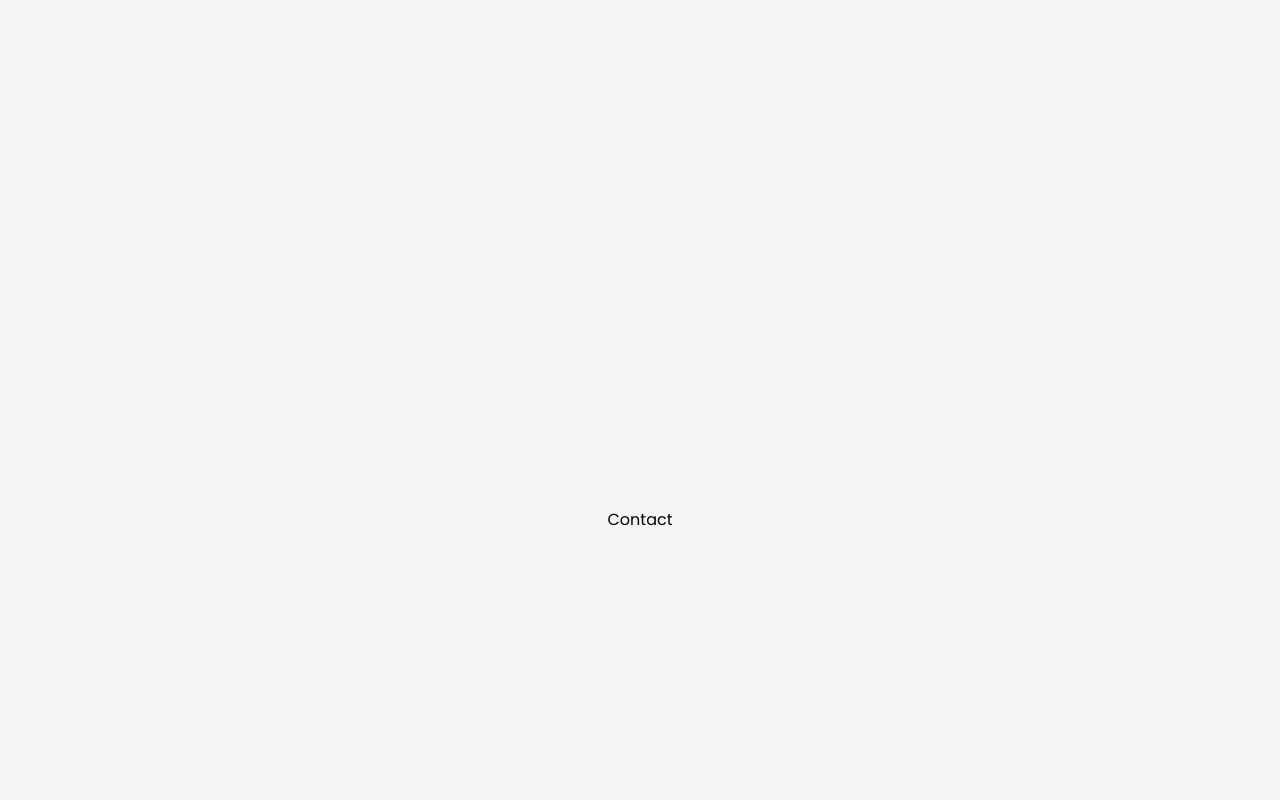
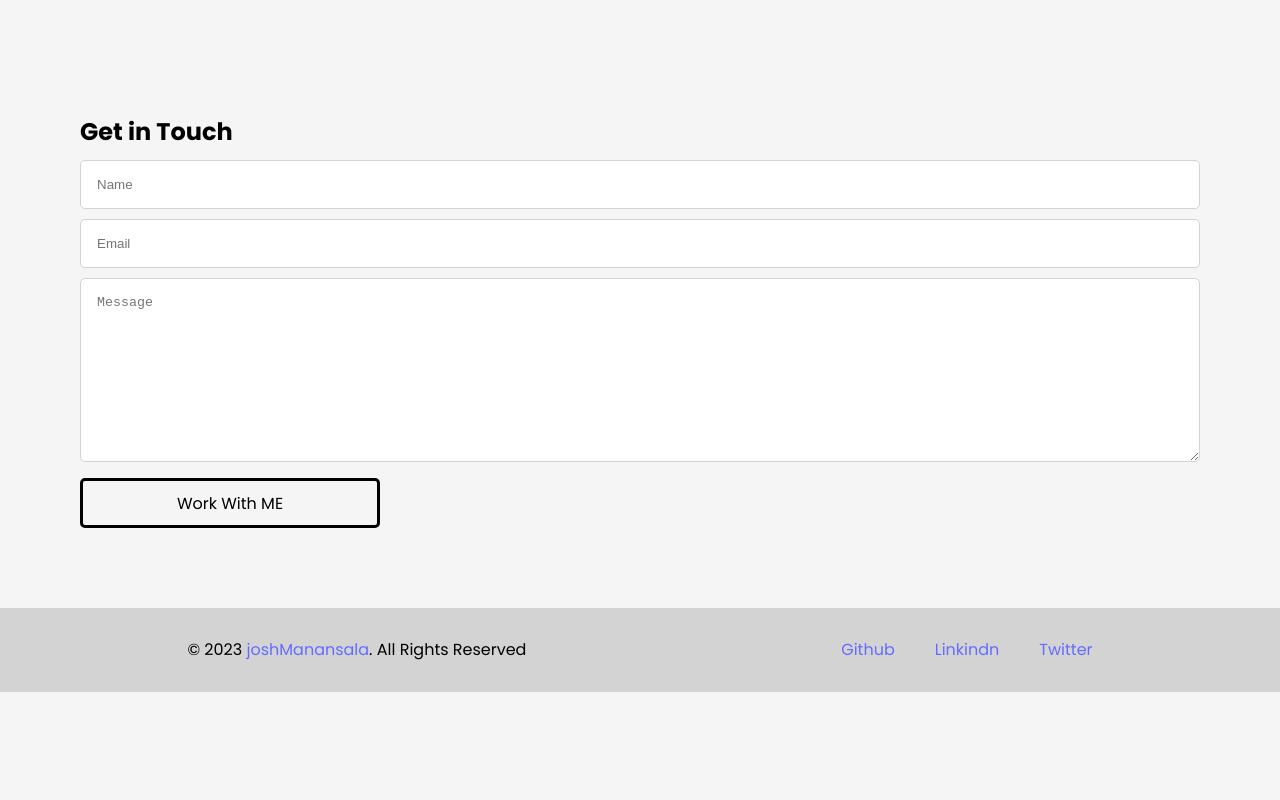
Before and after one commit to T4R0TARO/react-portfolio, a React (Vite) app: page / in a window 1280 px wide. Shown: the part 2280-3080 px from the top of the page. After the commit the page ends 2972 px from the top, so only its background shows below. Built offline with nearby package versions, Linux system fonts and the light colour scheme.

Commit message:
contact section update form added

```diff
--- a/src/components/Contact.jsx
+++ b/src/components/Contact.jsx
@@ -1,9 +1,43 @@
 import React from "react";
+import "../styles/Contact.css";
 
 export default function Contact() {
   return (
-    <section className="section contact" id="contact">
-      <p>Contact</p>
+    <section className="contact" id="contact">
+      <div className="contact__container">
+        <h2 className="contact__title">Get in Touch</h2>
+        <form
+          action="mailto:jmanansaladev@gmail.com"
+          method="POST"
+          encType="text/plain"
+          className="email-form"
+        >
+          <input
+            type="text"
+            name="name"
+            placeholder="Name"
+            className="input-form"
+            required
+          />
+          <input
+            type="text"
+            name="email"
+            placeholder="Email"
+            className="input-form"
+            required
+          />
+          <textarea
+            name="message"
+            placeholder="Message"
+            rows="10"
+            className="email-textarea"
+            required
+          ></textarea>
+          <button className="form__button" type="submit">
+            Work With ME
+          </button>
+        </form>
+      </div>
     </section>
   );
 }
--- /dev/null
+++ b/src/styles/Contact.css
@@ -0,0 +1,31 @@
+/* CONTACT STYLES */
+
+.contact__container {
+  padding: 0 5rem 5rem 5rem;
+}
+
+.contact__title {
+  margin-bottom: 1rem;
+}
+
+input {
+  padding: 1rem;
+  margin-bottom: 10px;
+  border-radius: 5px;
+  border: 1px solid lightgray;
+}
+
+textarea {
+  padding: 1rem;
+  margin-bottom: 1rem;
+  border-radius: 5px;
+  border: 1px solid lightgray;
+}
+.email-form {
+  display: grid;
+  grid-template: 1fr;
+}
+
+.form__button {
+  max-width: 300px;
+}
```
